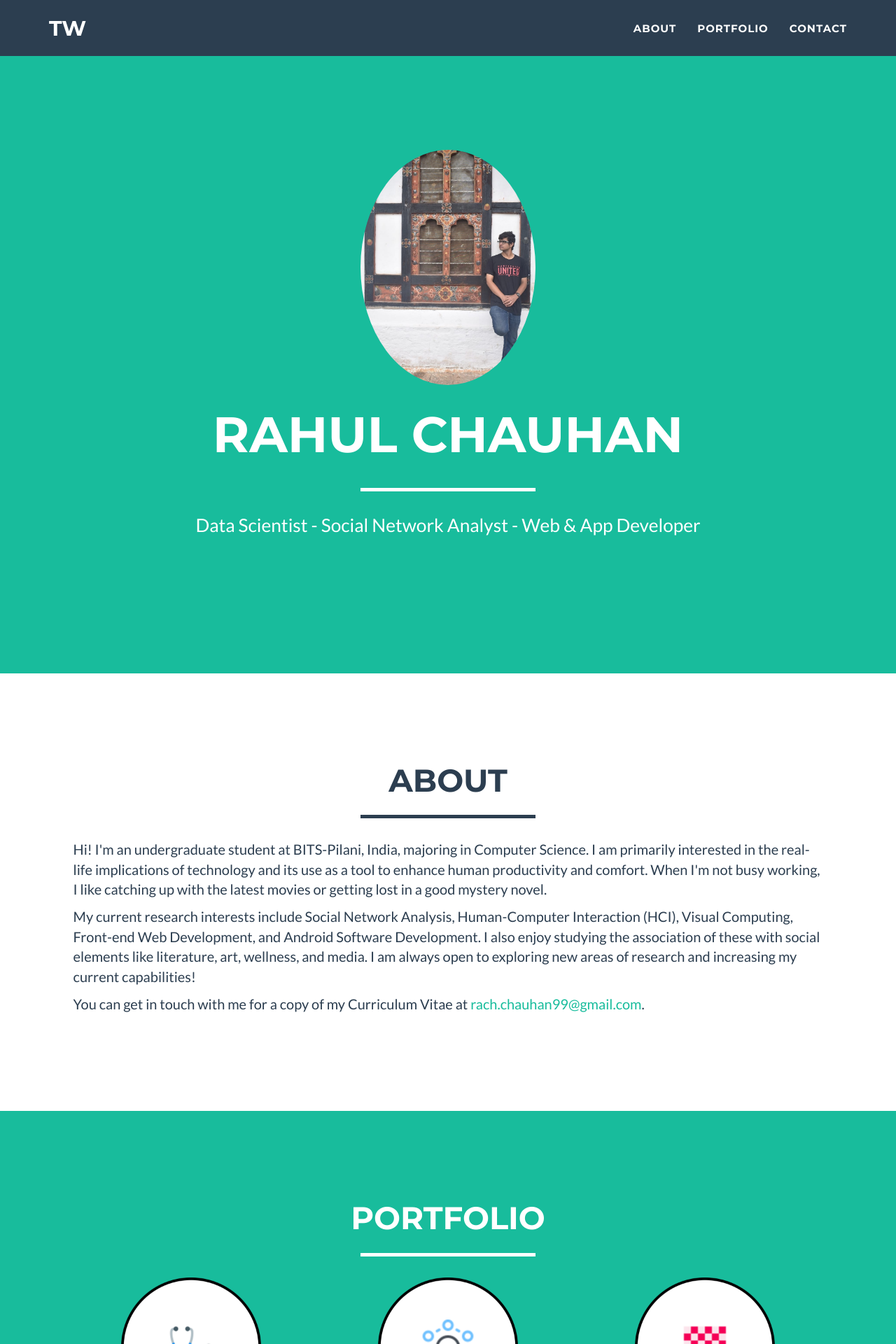
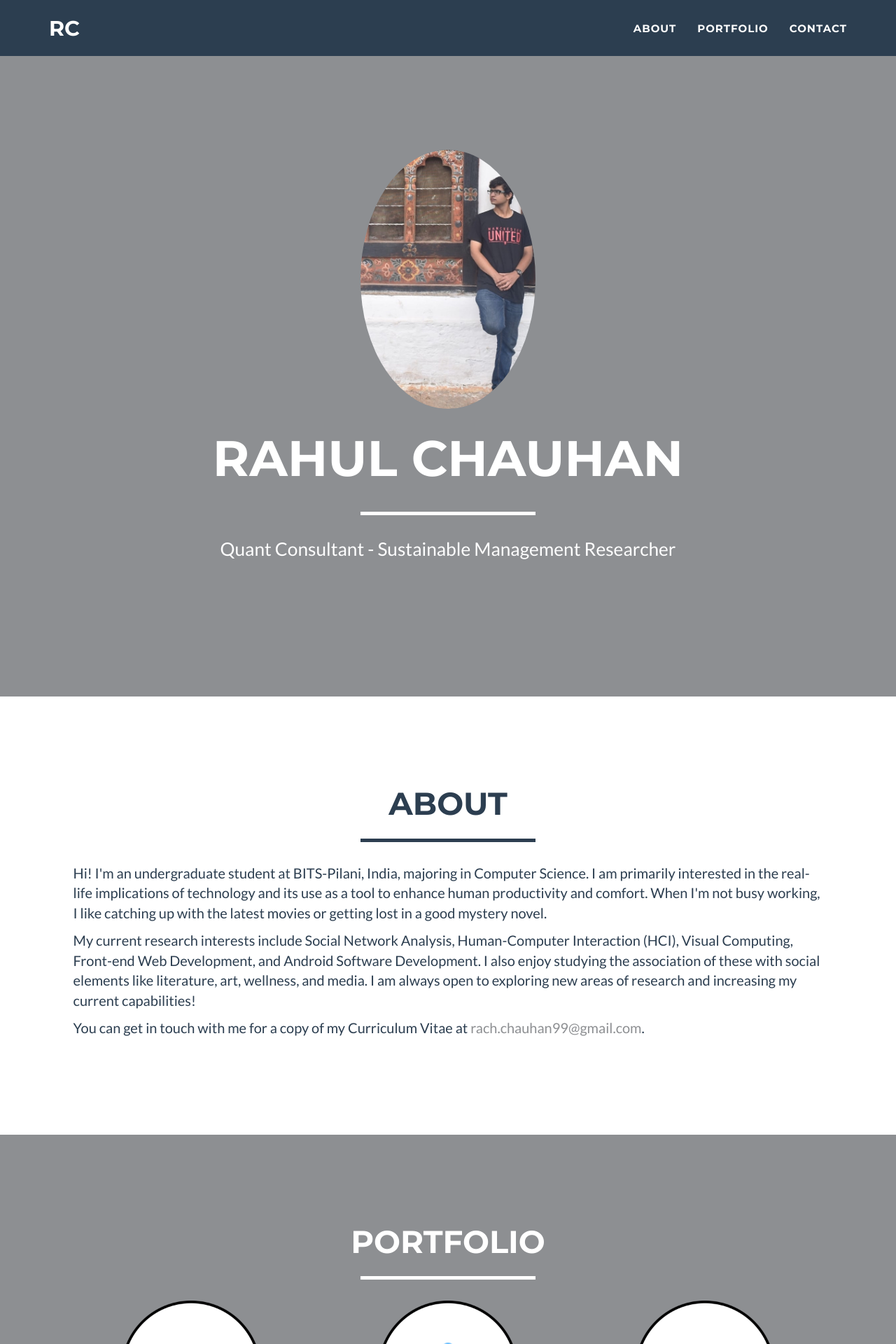
Before and after one commit to chauhansrahul/chauhansrahul.github.io, a Jekyll site: the page built from index.html, in a window 1280 px wide. Shown: the top 1920 px of the page at 70% size. Built offline with Jekyll 4.4.1, drawn with Linux system fonts in a browser that asks for light colours; nearby versions of some CDN libraries.

Commit message:
Updated picture

```diff
--- a/_config.yml
+++ b/_config.yml
@@ -4,7 +4,7 @@ email: rach.chauhan99@gmail.com
 url: https://rahulchauhan.github.io
 description: "Personal Website"
 keywords: "your keywords, separated by commas"
-skills: "Data Scientist - Social Network Analyst - Web & App Developer"
+skills: "Quant Consultant - Sustainable Management Researcher"
 meta_author: LastName FirstName
 
 # Google webmaster tools
@@ -27,8 +27,8 @@ disqus_shortname: myshortname
 
 # Color settings (hex-codes without the leading hash-tag)
 color:
-  primary: 18bc9c #80B3FF
-  primary-rgb: "24,288,156" #"128,179,255"
+  primary: 8d8f92 #80B3FF
+  primary-rgb: "141,143,146" #"128,179,255"
   secondary: 2c3e50 #FD6E8A
   secondary-dark: 233140 #A2122F
 
@@ -40,8 +40,8 @@ footer:
 
 # Social networks usernames (many more available: google-plus, flickr, dribbble, pinterest, instagram, tumblr, linkedin, etc.)
 social:
-  #- title: linkedin
-  #  url: http://linkedin.com/in/tejalw
+  - title: linkedin
+    url: https://linkedin.com/in/rahulchauhan99
   - title: github
     url: http://github.com/chauhansrahul
 
--- a/_includes/nav.html
+++ b/_includes/nav.html
@@ -9,7 +9,7 @@
                     <span class="icon-bar"></span>
                     <span class="icon-bar"></span>
                 </button>
-                <a class="navbar-brand" href="#page-top">TW</a>
+                <a class="navbar-brand" href="#page-top">RC</a>
             </div>
 
             <!-- Collect the nav links, forms, and other content for toggling -->
```
Also changed, not shown: img/profile.jpg.
